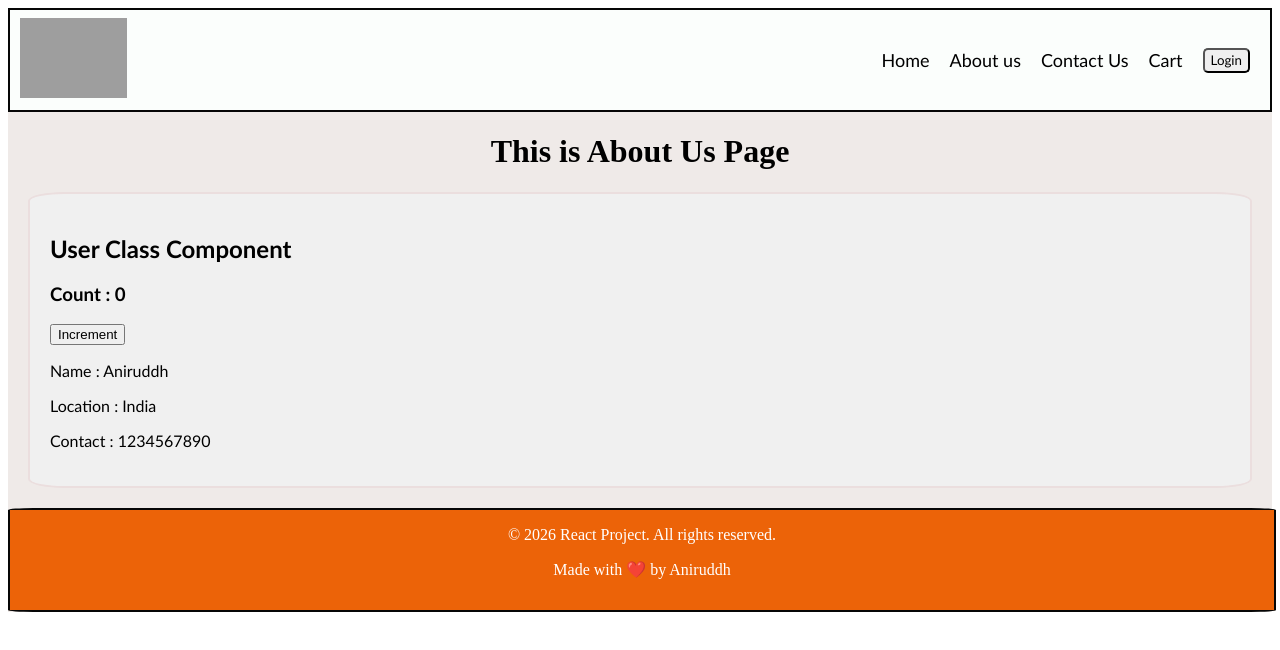
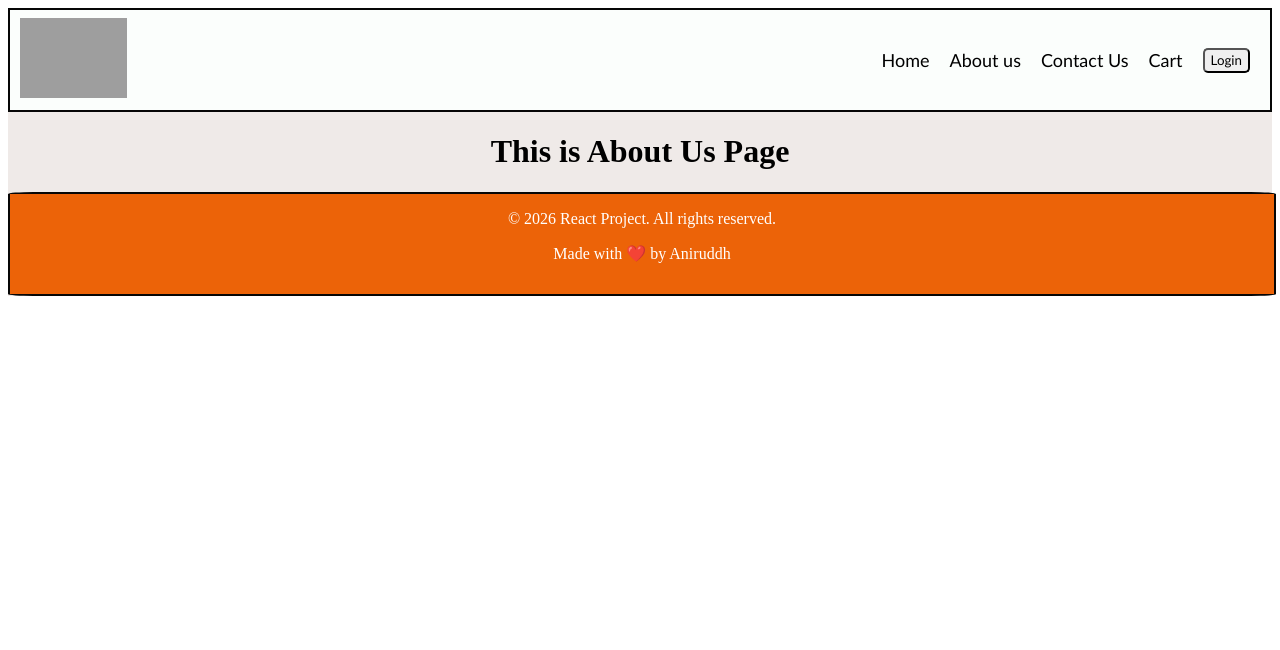
Before and after one commit to AniruddhRajput-56/FoodoraX, a React (Vite) app: page /about in a window 1280 px wide. Shown: the top 650 px of the page. Built offline with nearby package versions, Linux system fonts and the light colour scheme; grey boxes are pictures that could not be loaded.

Commit message:
foodappupdated2

```diff
--- a/src/components/About.js
+++ b/src/components/About.js
@@ -1,5 +1,5 @@
-import User from "./User";
-import UserClass from "./userclass";
+// import User from "./User";
+// import UserClass from "./userclass";
 import {Component} from "react"; // destructure
 
 
@@ -21,7 +21,7 @@ class About extends Component{
         <div>
             <h1>This is About Us Page</h1>
             {/* <User name={"Aniruddh"} location={"India"} contact={"1234567890"}/> */}
-            <UserClass name={"Aniruddh"} location={"India"} contact={"1234567890"}/>
+            {/* <UserClass name={"Aniruddh"} location={"India"} contact={"1234567890"}/> */}
 
         </div>
          );
```
